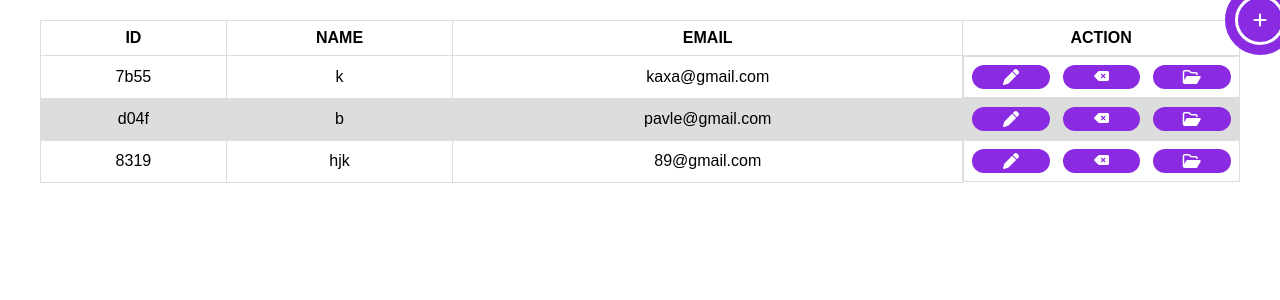
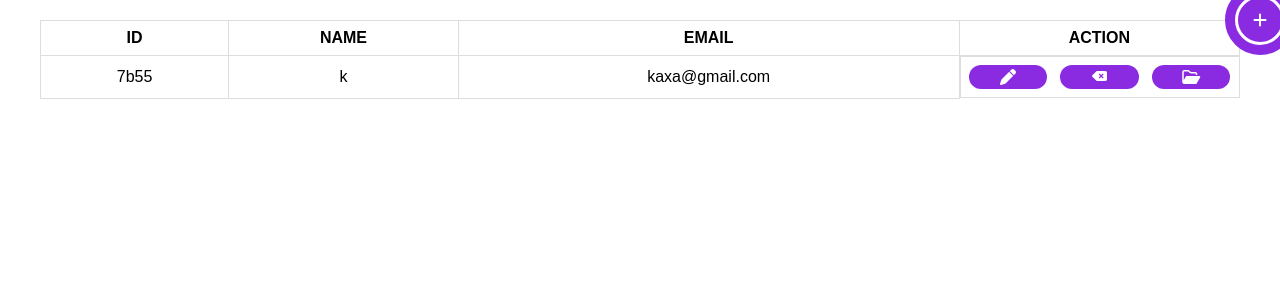
Before and after one commit to KiwiScreams/React-Crud-App, a React (Vite) app: page / in a window 1280 px wide. Shown: the top 300 px of the page. Built offline with nearby package versions, Linux system fonts and the light colour scheme; data requests are answered from the project's data file; the HTML template or start-up script is replaced by a standard one.

Commit message:
fix deleting

```diff
--- a/src/data/db.json
+++ b/src/data/db.json
@@ -4,16 +4,6 @@
       "id": "7b55",
       "name": "k",
       "email": "kaxa@gmail.com"
-    },
-    {
-      "id": "d04f",
-      "name": "b",
-      "email": "pavle@gmail.com"
-    },
-    {
-      "id": "8319",
-      "name": "hjk",
-      "email": "89@gmail.com"
     }
   ]
 }
--- a/src/pages/home/Home.jsx
+++ b/src/pages/home/Home.jsx
@@ -20,8 +20,10 @@ const Home = () => {
       setTimeout(() => {
         setIsSuccess(false);
       }, 2000);
-      const updatedData = data.filter((d) => d.id !== id);
-      setData(updatedData);
+      setTimeout(() => {
+        const updatedData = data.filter((d) => d.id !== id);
+        setData(updatedData);
+      }, 2100);
     });
   }
   return (
```
